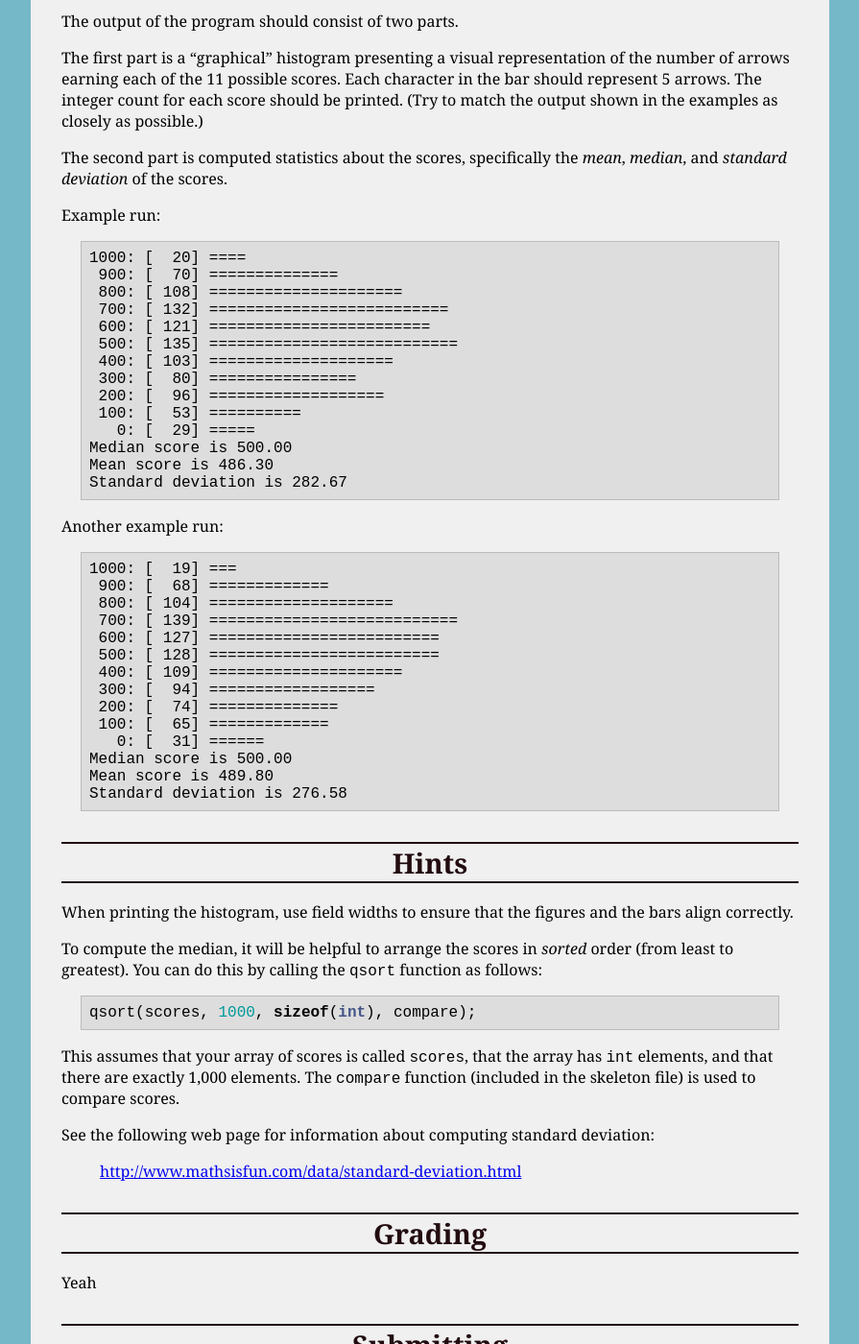
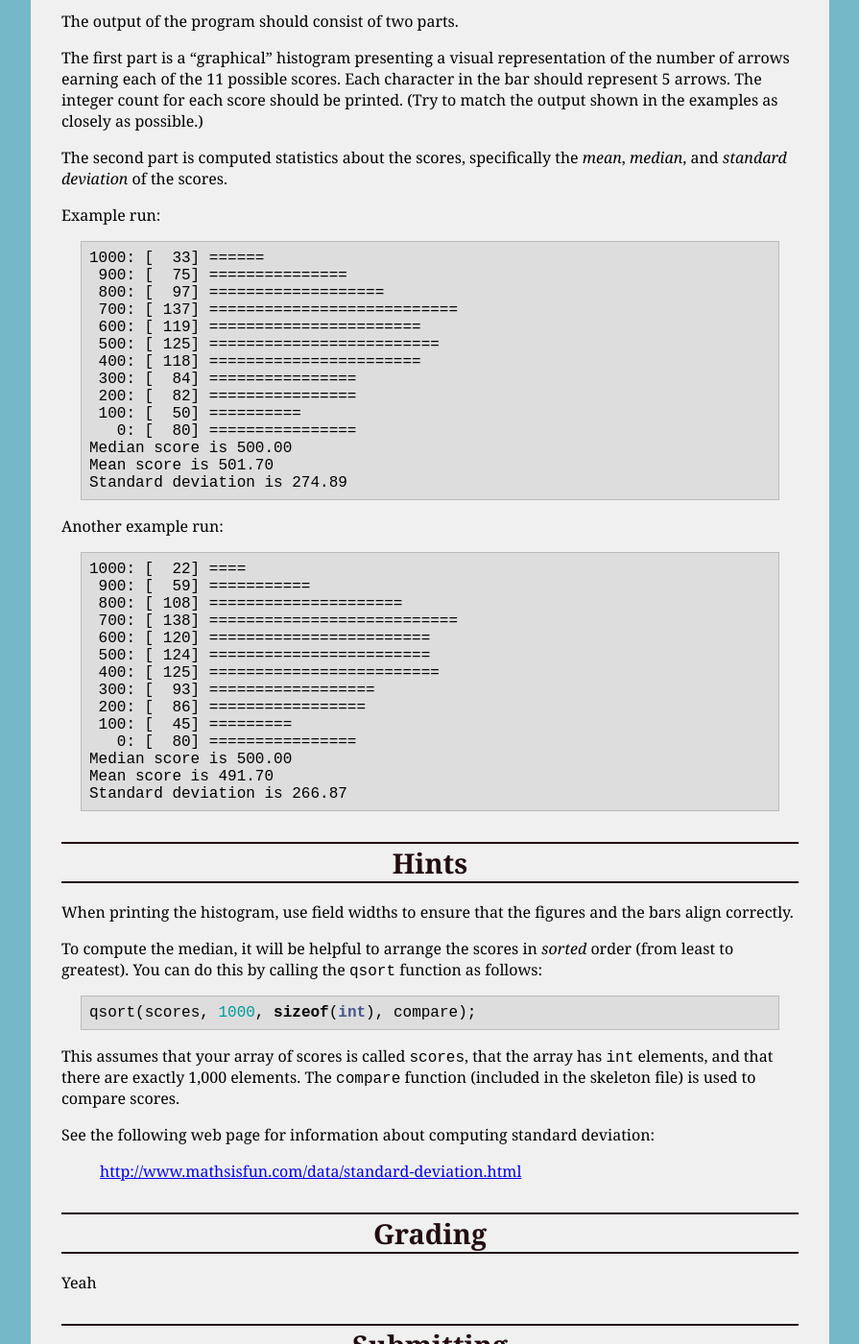
Before and after one commit to ycpcs/cs101-spring2017, a Jekyll site: the page built from assign/assign03.md, in a window 1280 px wide and 1400 px high, scrolled down 1749 px. Shown: the whole window at 96% size, without its empty margins (192-1087 px from the left). Built offline with Jekyll 4.4.1, drawn with Linux system fonts in a browser that asks for light colours.

Commit message:
corrected example output

````diff
--- a/assign/assign03.md
+++ b/assign/assign03.md
@@ -80,39 +80,39 @@ The second part is computed statistics about the scores, specifically the *mean*
 Example run:
 
 ```
-1000: [  20] ====
- 900: [  70] ==============
- 800: [ 108] =====================
- 700: [ 132] ==========================
- 600: [ 121] ========================
- 500: [ 135] ===========================
- 400: [ 103] ====================
- 300: [  80] ================
- 200: [  96] ===================
- 100: [  53] ==========
-   0: [  29] =====
+1000: [  33] ======
+ 900: [  75] ===============
+ 800: [  97] ===================
+ 700: [ 137] ===========================
+ 600: [ 119] =======================
+ 500: [ 125] =========================
+ 400: [ 118] =======================
+ 300: [  84] ================
+ 200: [  82] ================
+ 100: [  50] ==========
+   0: [  80] ================
 Median score is 500.00
-Mean score is 486.30
-Standard deviation is 282.67
+Mean score is 501.70
+Standard deviation is 274.89
 ```
 
 Another example run:
 
 ```
-1000: [  19] ===
- 900: [  68] =============
- 800: [ 104] ====================
- 700: [ 139] ===========================
- 600: [ 127] =========================
- 500: [ 128] =========================
- 400: [ 109] =====================
- 300: [  94] ==================
- 200: [  74] ==============
- 100: [  65] =============
-   0: [  31] ======
+1000: [  22] ====
+ 900: [  59] ===========
+ 800: [ 108] =====================
+ 700: [ 138] ===========================
+ 600: [ 120] ========================
+ 500: [ 124] ========================
+ 400: [ 125] =========================
+ 300: [  93] ==================
+ 200: [  86] =================
+ 100: [  45] =========
+   0: [  80] ================
 Median score is 500.00
-Mean score is 489.80
-Standard deviation is 276.58
+Mean score is 491.70
+Standard deviation is 266.87
 ```
 
 # Hints
````
